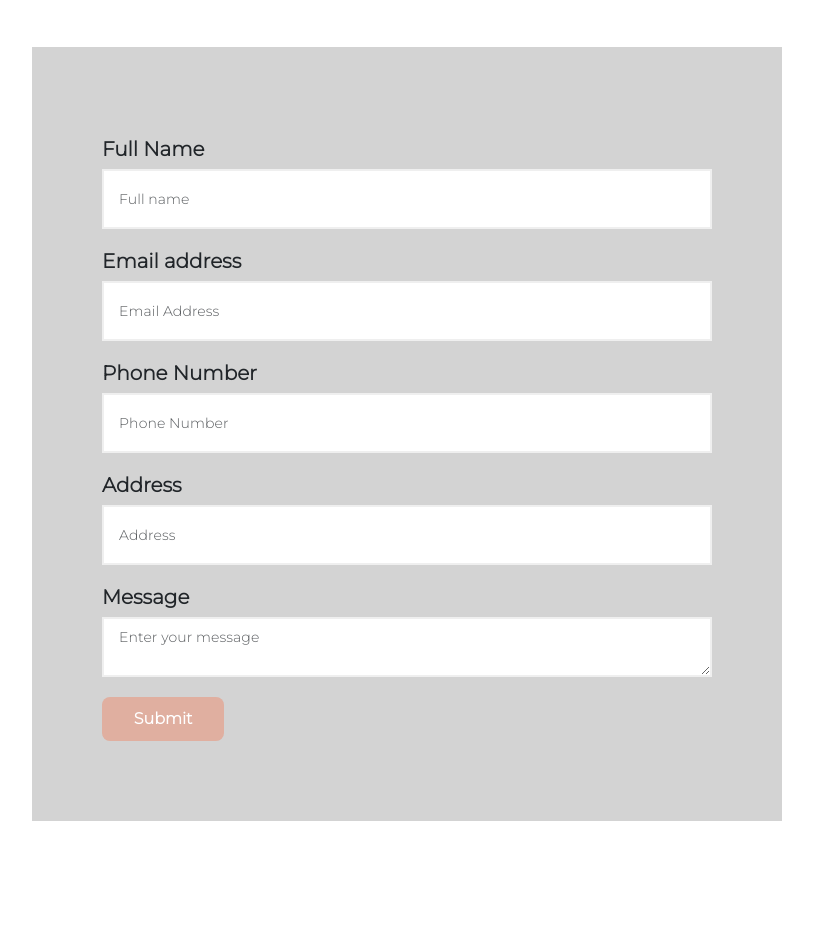
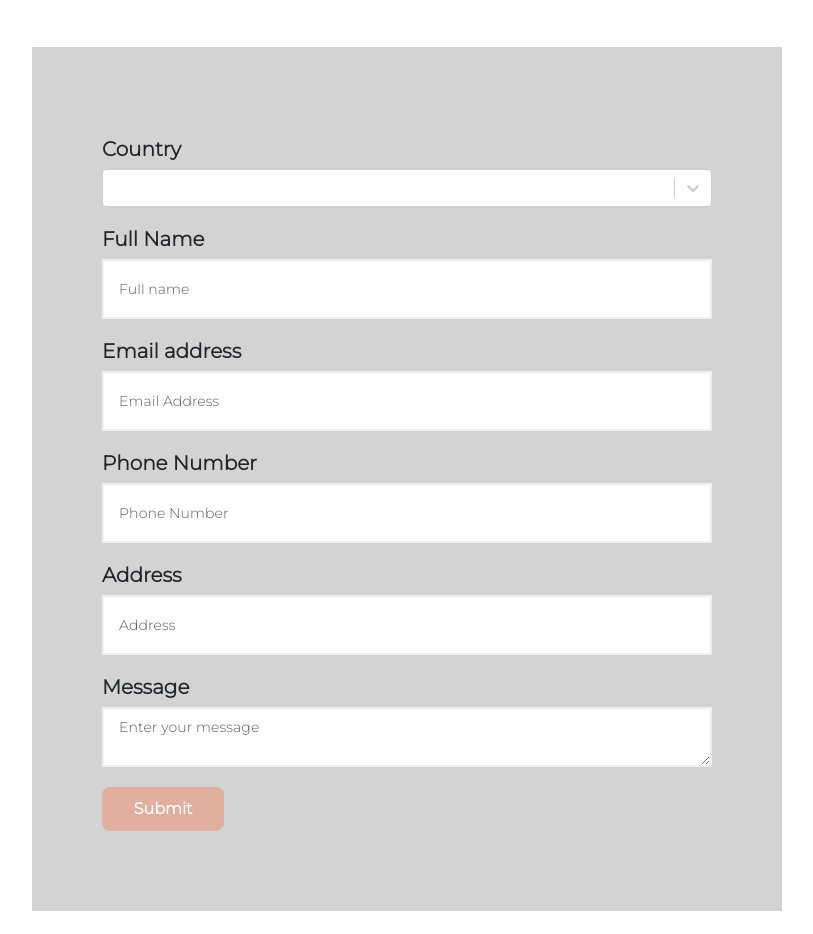
Before and after one commit to Majoissa/SoulPlatesProject, a React (Create React App) app in the folder react-app/: page /beneficiaries in a window 1280 px wide. Shown: the part 5420-6354 px from the top of the page, without its empty margins (233-1046 px from the left). Built offline with nearby package versions, Linux system fonts and the light colour scheme; no server answers; a web font is replaced by a local one.

Commit message:
country_select_beneficiaries-samuel

```diff
--- a/react-app/package.json
+++ b/react-app/package.json
@@ -16,6 +16,7 @@
     "react-dom": "^18.2.0",
     "react-router-dom": "^6.16.0",
     "react-scripts": "5.0.1",
+    "react-select": "^5.7.7",
     "styled-components": "^6.0.8",
     "web-vitals": "^2.1.4"
   },
--- /dev/null
+++ b/react-app/src/components/Country_Select.jsx
@@ -0,0 +1,34 @@
+
+import React, { useEffect, useState } from "react";
+import Select from "react-select";
+
+const CountrySelect = () => {
+  const [countries, setCountries] = useState([]);
+  const [selectedCountry, setSelectedCountry] = useState({});
+
+  useEffect(() => {
+    fetch(
+      "https://valid.layercode.workers.dev/list/countries?format=select&flags=true&value=code"
+    )
+      .then((response) => response.json())
+      .then((data) => {
+        setCountries(data.countries);
+        setSelectedCountry(data.userSelectValue);
+      });
+  }, []);
+  return (
+    <Select
+      options={countries}
+      value={selectedCountry}
+      onChange={(selectedOption) => setSelectedCountry(selectedOption)}
+    />
+  );
+};
+
+export default function Country_Select() {
+  return (
+    <div className="Country_Select">
+      <CountrySelect />
+    </div>
+  );
+}
--- a/react-app/src/components/beneficiaries/contactBeneficiaries.jsx
+++ b/react-app/src/components/beneficiaries/contactBeneficiaries.jsx
@@ -4,6 +4,7 @@ import InputFiled from "../donation/General-Components/InputFiled";
 import Button from "../donation/General-Components/Button";
 import "../donation/volunteers/ContactForm.css"
 import Message from "../donation/General-Components/Message";
+import Country_Select from "../Country_Select";
 
 function ContactBeneficiaries() {
     const [userFullName, setUserFullName] = useState("");
@@ -75,6 +76,11 @@ function ContactBeneficiaries() {
 
             <div className="contact-form-main">
                 <form className="contact-form-control">
+                <div className="contact-input">
+                        <h5>Country</h5>
+                        <Country_Select type="text" placeholder='Country' value={userFullName}
+                                    onChange={(e) => handleOnChange(e, "name")}/>
+                    </div>
                     <div className="contact-input">
                         <h5>Full Name</h5>
                         <InputFiled type="text" placeholder='Full name' value={userFullName}
```
Also changed, not shown: 1 other file (tests, documents, lock files or other folders).
